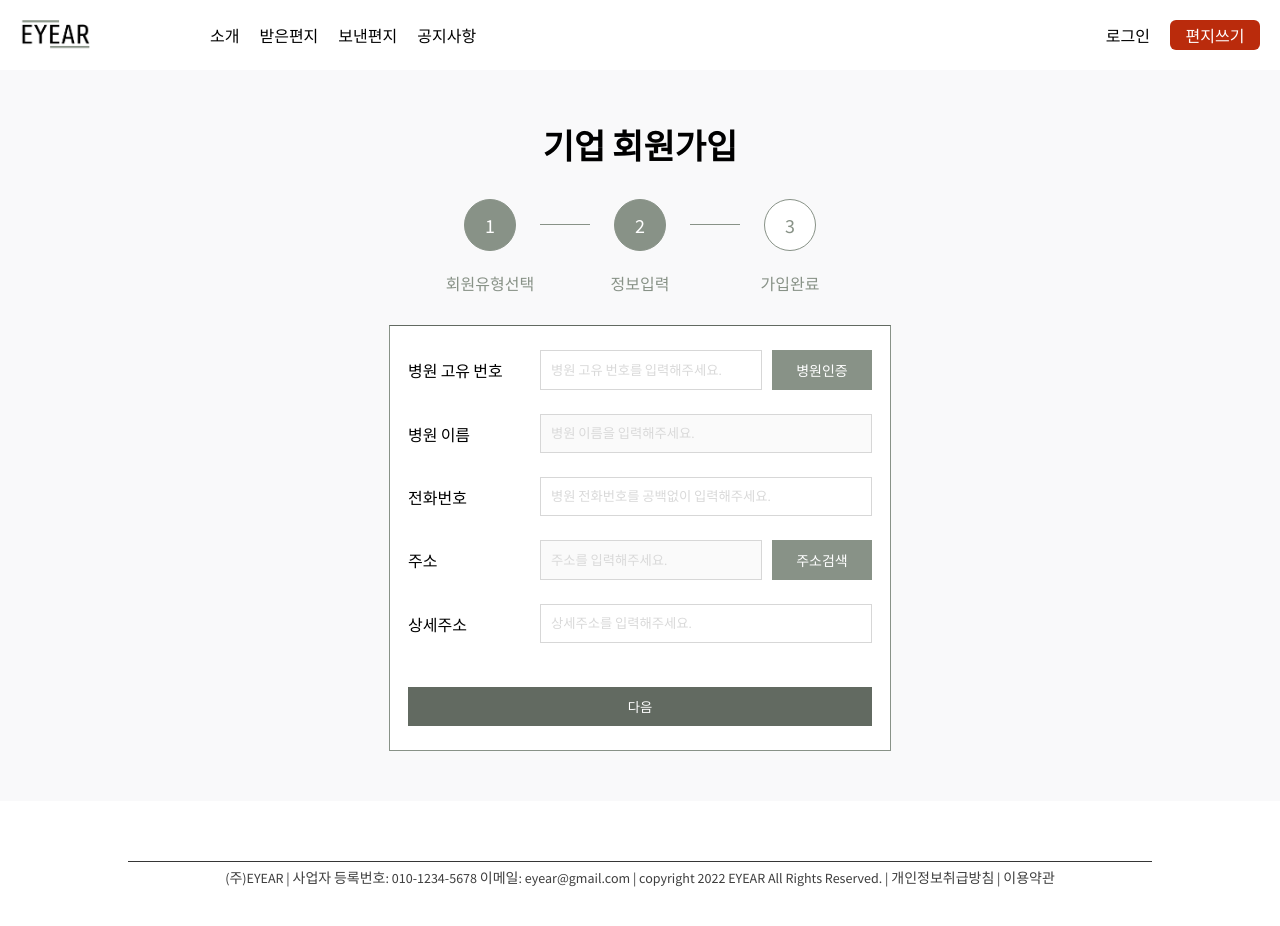
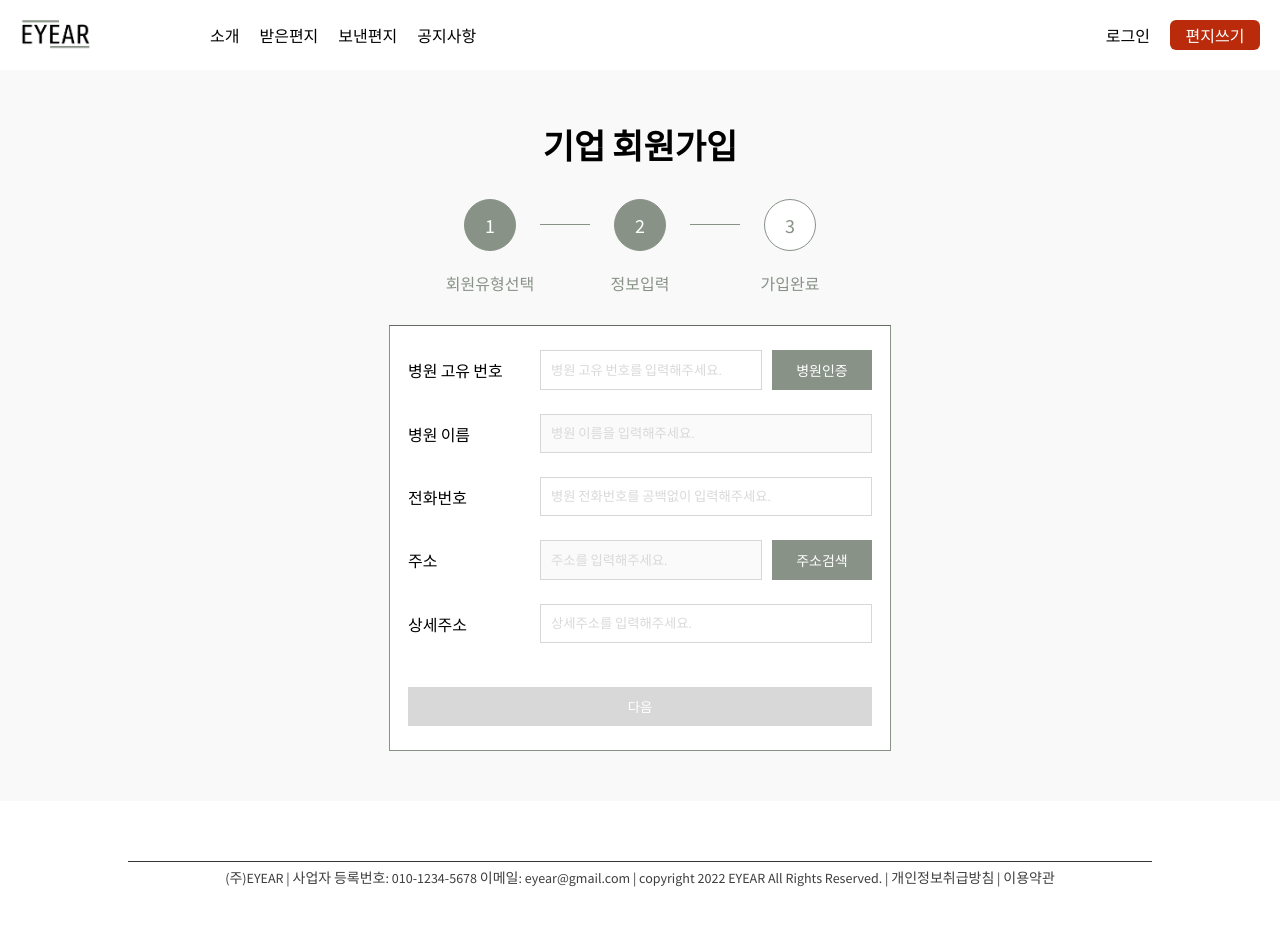
Before and after one commit to eyear22/eyear_frontend, a React (Create React App) app: page /join/business in a window 1280 px wide. Shown: the top 926 px of the page. Built offline with nearby package versions, Linux system fonts and the light colour scheme.

Commit message:
[FEAT] 기업 회원가입 첫번째 정보 기입 완료

```diff
--- a/src/components/joinBusiness/FirstInfo.js
+++ b/src/components/joinBusiness/FirstInfo.js
@@ -9,6 +9,11 @@ const FirstInfo = ({ activeIndex, hosNum, hosName, hosPhone, hosAdress, hosAdres
   // 다음 버튼 눌렀을 때
   const clickNextButton = () => {
     activeIndex.onChange(1);
+    console.log(hosNum.value);
+    console.log(hosName.value);
+    console.log(hosPhone.value);
+    console.log(hosAdress.value);
+    console.log(hosAdressDetail.value);
   };
 
   const checkHosNumAndSetHosName = () => {
@@ -40,26 +45,15 @@ const FirstInfo = ({ activeIndex, hosNum, hosName, hosPhone, hosAdress, hosAdres
     modalOpen.onChange(false);
   };
 
+  const checkNull =
+    hosNum.value == '' ||
+    hosName.value == '' ||
+    hosPhone.value == '' ||
+    hosAdress.value == '' ||
+    hosAdressDetail.value == '';
+
   return (
     <Container>
-      {/* {modalOpen.value ? (
-        <div
-          style={{
-            position: 'absolute',
-            width: '100%',
-            height: '100%',
-            top: '80%',
-            left: '50%',
-            transform: 'translate(-50%, -50%)',
-            background: 'rgba(200, 200, 200, 0.8)',
-          }}
-        >
-          <button title="닫기" onClick={() => modalOpen.onChange(false)}>
-            닫기
-          </button>
-          <AddressModal height={900} width={600} />
-        </div>
-      ) : null} */}
       <ButtonLayout
         title="병원 고유 번호"
         placeholder="병원 고유 번호를 입력해주세요."
@@ -119,7 +113,7 @@ const FirstInfo = ({ activeIndex, hosNum, hosName, hosPhone, hosAdress, hosAdres
         onChange={(e) => hosAdressDetail.onChange(e.target.value)}
         placeholder="상세주소를 입력해주세요."
       />
-      <NextButton disabled={false} onClick={clickNextButton}>
+      <NextButton disabled={checkNull} onClick={clickNextButton}>
         다음
       </NextButton>
     </Container>
```
